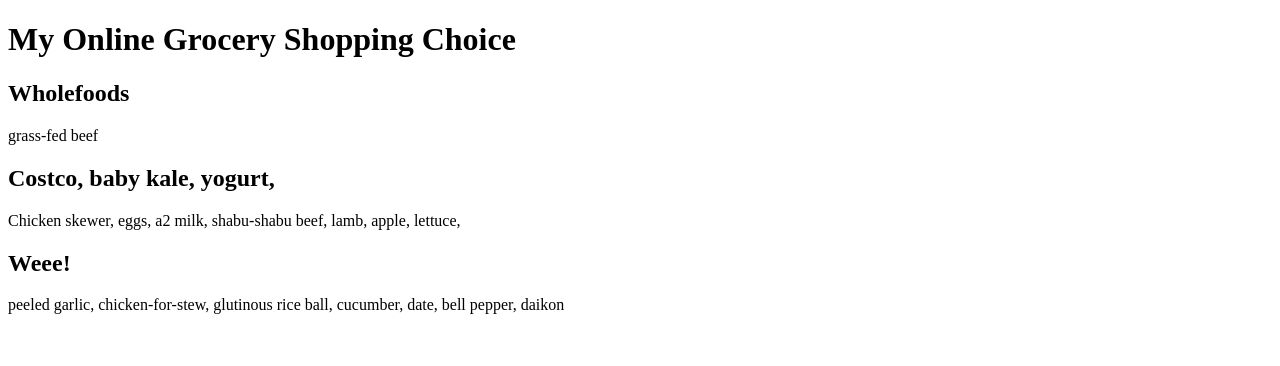
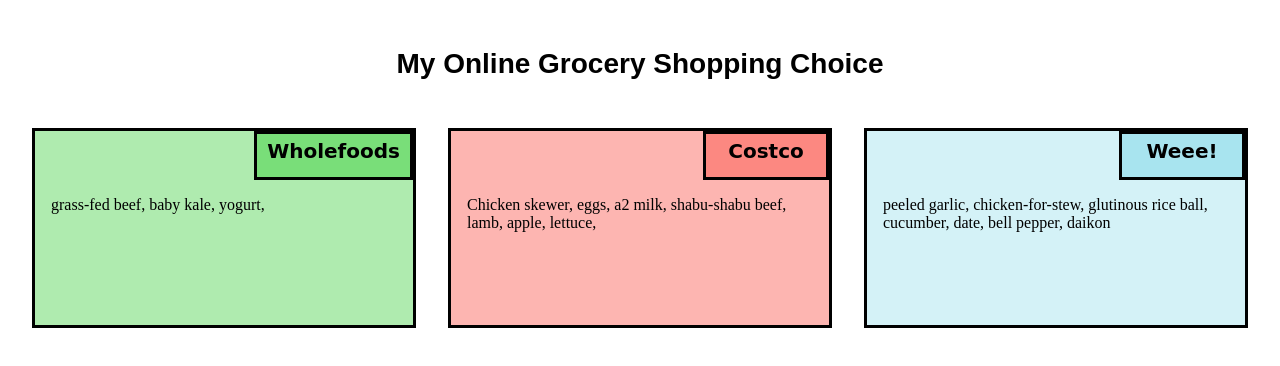
Before and after one commit to DxSnow/Grocery-buy-what-from-where, a plain HTML site: page index.html in a window 1280 px wide. Drawn offline with Linux system fonts and the light colour scheme; a web font is replaced by a local one.

Commit message:
version 1 with grid and pastel color

```diff
--- a/index.html
+++ b/index.html
@@ -11,24 +11,26 @@
   <h1>
     My Online Grocery Shopping Choice
   </h1>
-  <section class="section1">
+  <div class="cards">
+  <section class="card1">
     <h2>Wholefoods</h2>
-    <p>grass-fed beef</p>
+    <p>grass-fed beef, baby kale, yogurt,</p>
 
   </section>
-  <section class="section2">
-    <h2>Costco, baby kale, yogurt, </h2>
+  <section class="card2">
+    <h2>Costco </h2>
     <p>
       Chicken skewer, eggs, a2 milk, shabu-shabu beef, lamb, apple, lettuce,
     </p>
 
   </section>
-  <section class="section3">
+  <section class="card3">
     <h2>Weee!</h2>
     <p>
       peeled garlic, chicken-for-stew, glutinous rice ball, cucumber, date, bell pepper, daikon
     </p>
 
   </section>
+  </div>
 </body>
 </html>
--- a/style.css
+++ b/style.css
@@ -0,0 +1,96 @@
+@import url("https://fonts.googleapis.com/css2?family=Bonheur+Royale&family=Stick+No+Bills:wght@300&display=swap");
+* {
+  margin: 0;
+}
+h1 {
+  font-family: "Stick No Bills", sans-serif;
+  font-size: 1.75rem;
+  text-align: center;
+  margin: 3rem;
+}
+h2 {
+  font-family: "Bonheur Royale", cursive;
+  font-size: 1.25rem;
+}
+h2,
+section {
+  border: solid 3px black;
+}
+p {
+  padding: 1rem;
+}
+.card1 > h2 {
+  background-color: #79de79;
+}
+.card1 {
+  background-color: #afebaf;
+}
+.card2 > h2 {
+  background-color: #fc8881;
+}
+.card2 {
+  background-color: #fdb5b1;
+}
+.card3 > h2 {
+  background-color: #a8e4ef;
+}
+.card3 {
+  background-color: #d4f2f7;
+}
+section {
+  display: grid;
+  grid-template-columns: 2fr 1fr;
+  grid-template-rows: 1fr 3fr;
+}
+section > h2 {
+  grid-area: 1/2/2/2;
+  text-align: center;
+  vertical-align: middle;
+  padding: 5px 10px 4px 10px;
+}
+section > p {
+  grid-area: 2/3/3/1;
+}
+
+@media screen and (max-width: 767px) {
+  section {
+    margin: 2rem;
+  }
+}
+
+@media screen and (min-width: 768px) and (max-width: 991px) {
+  .cards {
+    display: grid;
+    grid-template-columns: 1fr 1fr;
+    grid-template-rows: 8rem 8rem;
+    margin: 2rem;
+    gap: 2rem;
+  }
+  .card1 {
+    grid-area: 1/2/2/1;
+  }
+  .card2 {
+    grid-area: 1/3/2/2;
+  }
+  .card3 {
+    grid-area: 2/3/3/1;
+  }
+}
+@media screen and (min-width: 992px) {
+  .cards {
+    display: grid;
+    height: 200px;
+    grid-template-columns: 1fr 1fr 1fr;
+    margin: 2rem;
+    gap: 2rem;
+  }
+  .card1 {
+    grid-column: 1;
+  }
+  .card2 {
+    grid-column: 2/3;
+  }
+  .card3 {
+    grid-column: 3;
+  }
+}
```
